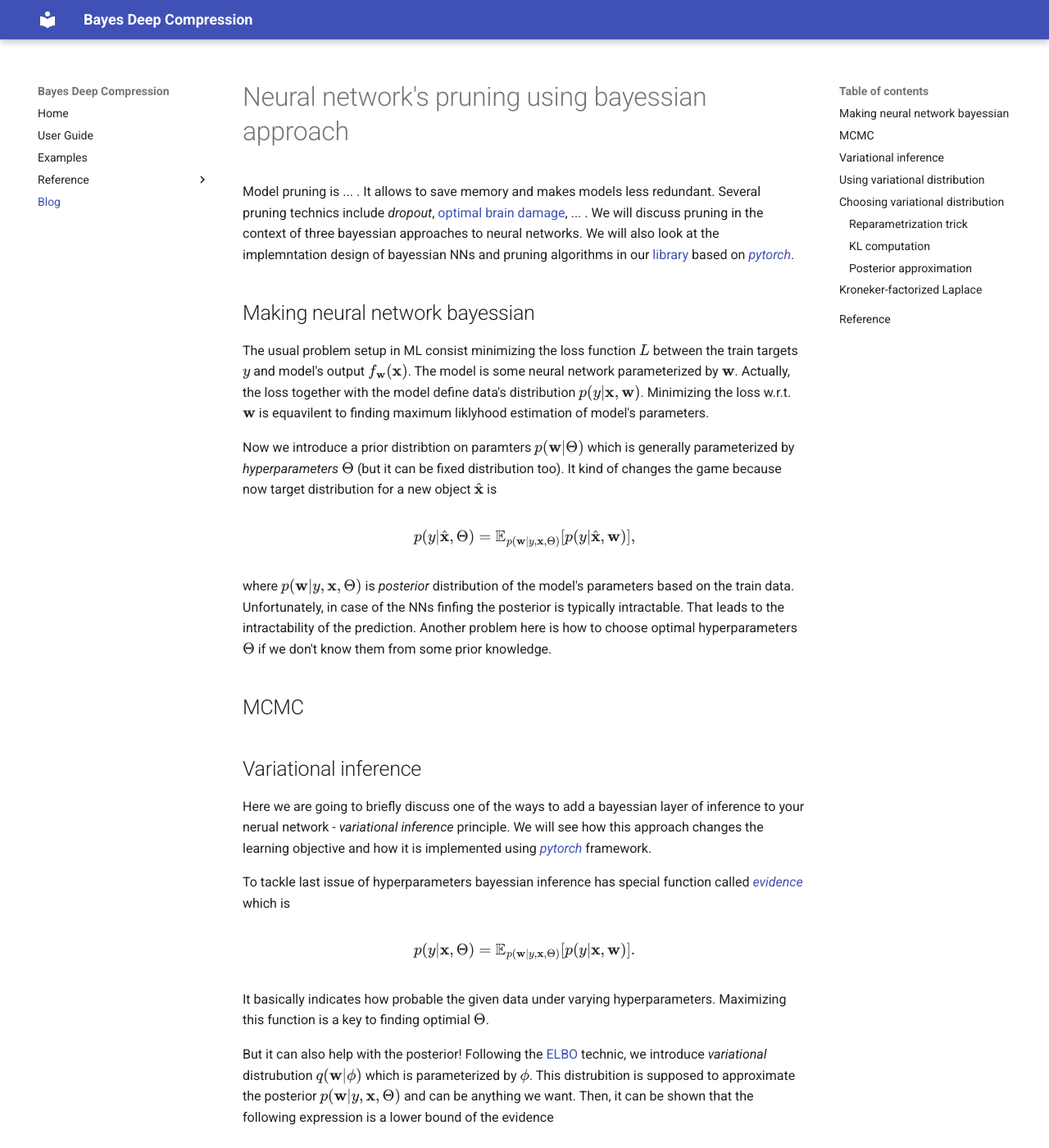
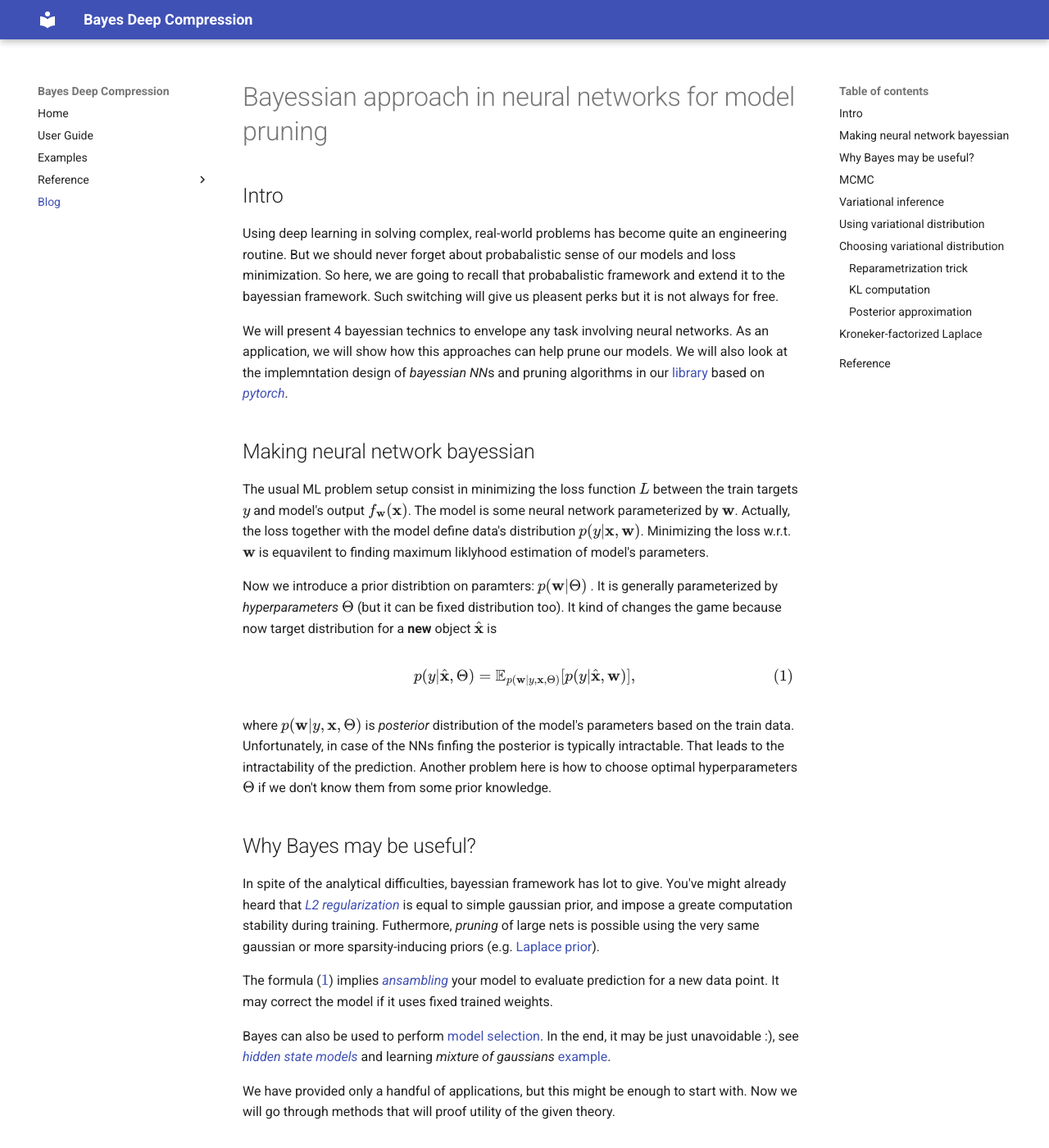
Before and after one commit to intsystems/bayes_deep_compression, an MkDocs documentation site: the page built from docs/blog.md, in a window 1280 px wide and 1400 px high. Shown: the whole window at 82% size. Built offline with MkDocs 1.6.1 and Material for MkDocs 9.7.7, drawn with Linux system fonts in a browser that asks for light colours.

Commit message:
Blog post extended.

```diff
--- a/docs/blog.md
+++ b/docs/blog.md
@@ -1,20 +1,36 @@
-# Neural network's pruning using bayessian approach
+# Bayessian approach in neural networks for model pruning
 
-Model pruning is ... . It allows to save memory and makes models less redundant. Several pruning technics include *dropout*, [optimal brain damage](), ... . We will discuss pruning in the context of three bayessian approaches to neural networks.  We will also look at the implemntation design of bayessian NNs and pruning algorithms in our [library]() based on [*pytorch*]().
+## Intro
+
+Using deep learning in solving complex, real-world problems has become quite an engineering routine. But we should never forget about probabalistic sense of our models and loss minimization. So here, we are going to recall that probabalistic framework and extend it to the bayessian framework. Such switching will give us pleasent perks but it is not always for free.
+
+We will present 4 bayessian technics to envelope any task involving neural networks. As an application, we will show how this approaches can help prune our models. We will also look at the implemntation design of *bayessian NN*s and pruning algorithms in our [library]() based on [*pytorch*]().
 
 ## Making neural network bayessian
 
-The usual problem setup in ML consist minimizing the loss function $L$ between the train targets $y$ and model's output $f_{\mathbf{w}}(\mathbf{x})$. The model is some neural network parameterized by $\mathbf{w}$. Actually, the loss together with the model define data's distribution $p(y | \mathbf{x}, \mathbf{w})$. Minimizing the loss w.r.t. $\mathbf{w}$ is equavilent to finding maximum liklyhood estimation of model's parameters.
+The usual ML problem setup consist in minimizing the loss function $L$ between the train targets $y$ and model's output $f_{\mathbf{w}}(\mathbf{x})$. The model is some neural network parameterized by $\mathbf{w}$. Actually, the loss together with the model define data's distribution $p(y | \mathbf{x}, \mathbf{w})$. Minimizing the loss w.r.t. $\mathbf{w}$ is equavilent to finding maximum liklyhood estimation of model's parameters.
 
-Now we introduce a prior distribtion on paramters $p(\mathbf{w} | \Theta)$ which is generally parameterized by *hyperparameters* $\Theta$ (but it can be fixed distribution too). It kind of changes the game because now target distribution for a new object $\hat{\mathbf{x}}$ is
+Now we introduce a prior distribtion on paramters: $p(\mathbf{w} | \Theta)$ . It is generally parameterized by *hyperparameters* $\Theta$ (but it can be fixed distribution too). It kind of changes the game because now target distribution for a **new** object $\hat{\mathbf{x}}$ is
 
 $$
-    p(y | \hat{\mathbf{x}}, \Theta) = \mathbb{E}_{p(\mathbf{w} | y, \mathbf{x}, \Theta)} [p(y | \hat{\mathbf{x}}, \mathbf{w})] ,
+    p(y | \hat{\mathbf{x}}, \Theta) = \mathbb{E}_{p(\mathbf{w} | y, \mathbf{x}, \Theta)} [p(y | \hat{\mathbf{x}}, \mathbf{w})] , \label{new_point}\tag{1}
 $$
 
 where $p(\mathbf{w} | y, \mathbf{x}, \Theta)$ is *posterior* distribution of the model's parameters based on the train data. Unfortunately, in case of the NNs finfing the posterior is typically intractable. That leads to the intractability of the prediction. Another problem here is how to choose optimal hyperparameters $\Theta$ if we don't know them from some prior knowledge.
 
+## Why Bayes may be useful?
+
+In spite of the analytical difficulties, bayessian framework has lot to give. You've might already heard that [*L2 regularization*]() is equal to simple gaussian prior, and impose a greate computation stability during training. Futhermore, *pruning* of large nets is possible using the very same gaussian or more sparsity-inducing priors (e.g. [Laplace prior]()).
+
+The formula ($\ref{new_point}$) implies [*ansambling*]() your model to evaluate prediction for a new data point. It may correct the model if it uses fixed trained weights.
+
+Bayes can also be used to perform [model selection](). In the end, it may be just unavoidable :), see [*hidden state models*]() and learning *mixture of gaussians* [example]().
+
+We have provided only a handful of applications, but this might be enough to start with. Now we will go through methods that will proof utility of the given theory.
+
 ## MCMC
+
+...
 
 ## Variational inference
 
```
